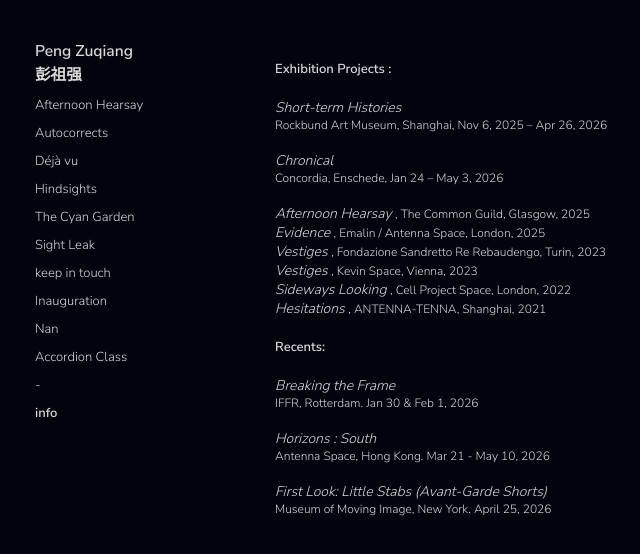
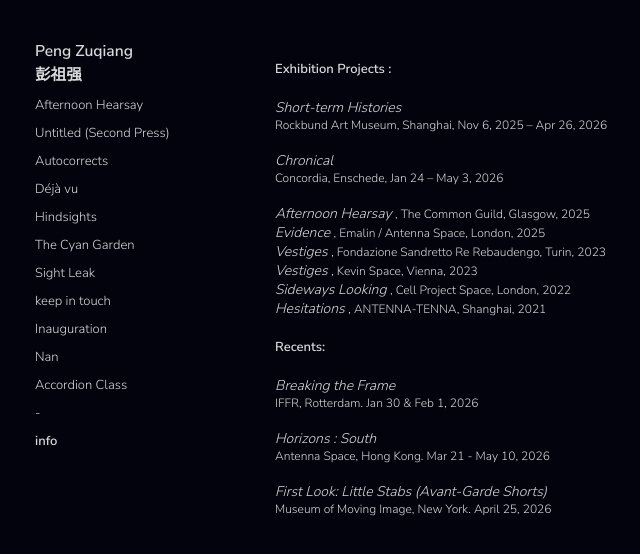
Before and after one commit to JAWeiss89/zuqiangPortfolioReact, a React (Create React App) app: page / in a window 1280 px wide. Shown: the top 554 px of the page, without its empty margins (5-645 px from the left). Built offline with nearby package versions, Linux system fonts and the light colour scheme.

Commit message:
Update Nav.js

```diff
--- a/src/Nav.js
+++ b/src/Nav.js
@@ -14,6 +14,7 @@ const Nav = ({hideNav}) => {
                 </Link>
                 <div id="films">
                     <NavLink to="/afternoonhearsay"><p>Afternoon Hearsay</p></NavLink>
+                    <NavLink to="/autocorrects"><p>Untitled (Second Press)</p></NavLink>
                     <NavLink to="/autocorrects"><p>Autocorrects</p></NavLink>
                     <NavLink to="/dejavu"><p>Déjà vu</p></NavLink>
                     <NavLink to="/hindsights"><p>Hindsights</p></NavLink>
```
